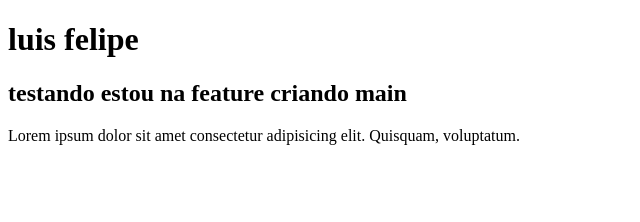
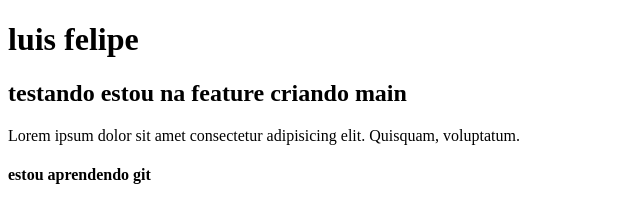
Before and after one commit to luis0777/TESTE, a plain HTML site: page index.html in a window 1280 px wide. Shown: the whole page, without its empty margins (0-640 px from the left). Drawn offline with Linux system fonts and the light colour scheme.

Commit message:
fzd linha 16

```diff
--- a/index.html
+++ b/index.html
@@ -12,6 +12,8 @@
         <h2>testando estou na feature criando main</h2>
 
         <p>Lorem ipsum dolor sit amet consectetur adipisicing elit. Quisquam, voluptatum.</p>
+
+        <h4>estou aprendendo git</h4>
     </main>
 </body>
 </html>
```
